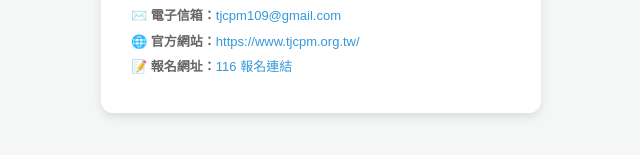
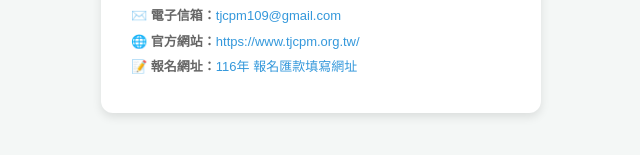
Before and after one commit to tjcpm109/price, a plain HTML site: page index.html in a window 1280 px wide. Shown: the part 525-680 px from the top of the page, 319-959 px from the left. Drawn offline with Linux system fonts and the light colour scheme.

Commit message:
Update index.html

```diff
--- a/index.html
+++ b/index.html
@@ -199,7 +199,7 @@
             <div>📞 <strong>聯絡電話：</strong><a href="tel:0212345678">02-2246-9605</a></div>
             <div>✉️ <strong>電子信箱：</strong><a href="mailto:service@example.com">tjcpm109@gmail.com</a></div>
             <div>🌐 <strong>官方網站：</strong><a href="https://www.example.com" target="_blank">https://www.tjcpm.org.tw/</a></div>
-            <div>📝 <strong>報名網址：</strong><a href="https://forms.gle/dR7FX3EgN5inLkTW9" target="_blank">116 報名連結</a></div>
+            <div>📝 <strong>報名網址：</strong><a href="https://forms.gle/dR7FX3EgN5inLkTW9" target="_blank">116年 報名匯款填寫網址</a></div>
         </div>
     </div>
 
```
